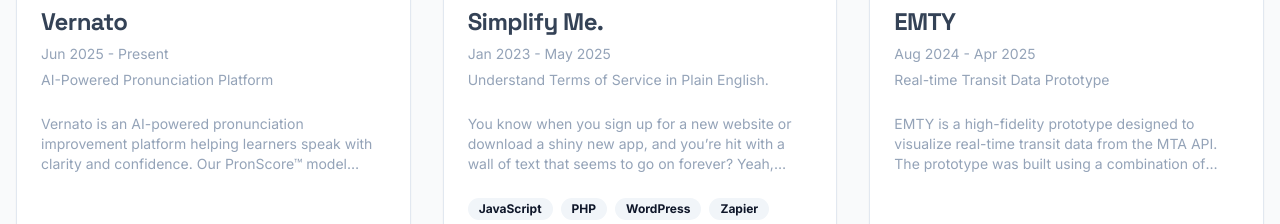
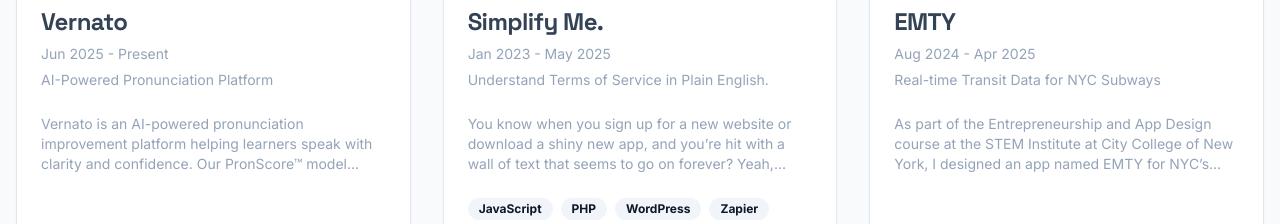
Before and after one commit to aarushkmalhotra/aarushkmalhotra.github.io, a Next.js app: page / in a window 1280 px wide. Shown: the part 1772-1996 px from the top of the page. Built offline with nearby package versions, Linux system fonts and the light colour scheme; no server answers.

Commit message:
Initial public release for portfolio review

```diff
--- a/src/app/about/AboutClientPage.tsx
+++ b/src/app/about/AboutClientPage.tsx
@@ -37,6 +37,13 @@
     company: "Vernato",
     period: "June 2025 - Present",
     description: "Vernato is an AI-powered pronunciation improvement platform helping learners speak with clarity and confidence. Our PronScore™ model combines accuracy, fluency, and completeness into a single score, giving users actionable feedback that actually drives progress.",
+    icon: <Briefcase className="w-5 h-5 text-primary" />
+  },
+  {
+    role: "Lead Developer and App Designer",
+    company: "EMTY Commuting App",
+    period: "Aug 2024 – April 2025",
+    description: "Designed UX in Figma to display real-time subway car occupancy; built secure real-time backend with Firebase Auth and Realtime Database. Presented EMTY at the U.S. Capitol and to Congressman Adriano Espaillat’s office.",
     icon: <Briefcase className="w-5 h-5 text-primary" />
   },
   {
--- a/src/lib/data/projects.json
+++ b/src/lib/data/projects.json
@@ -120,15 +120,16 @@
   {
     "id": "emty",
     "name": "EMTY",
-    "tagline": "Real-time Transit Data Prototype",
-    "description": "EMTY is a high-fidelity prototype designed to visualize real-time transit data from the MTA API. The prototype was built using a combination of design and database tools to simulate a live data environment. It demonstrates a concept for an intuitive user interface for tracking and understanding public transportation movements.",
+    "tagline": "Real-time Transit Data for NYC Subways",
+    "description": "As part of the Entrepreneurship and App Design course at the STEM Institute at City College of New York, I designed an app named EMTY for NYC’s Department of Transportation. EMTY provides real-time data on individual subway car passenger loads, helping to improve commuter flow and convenience. I plan to pitch EMTY to Rep. Espaillat as part of the 2025 Congressional App Challenge.",
     "keyFeatures": [
-      "Live visualization of transit data on an interactive map",
-      "User-friendly interface for tracking and filtering routes",
-      "Built with a focus on design and data simulation"
+      "Live visualization of subway car occupancy data",
+      "Designed UX in Figma for intuitive data display",
+      "Secure real-time backend with Firebase",
+      "Pitched to the U.S. Capitol and Congressman's office"
     ],
     "techStack": "Figma, Canva, Firebase, MTA API",
-    "outcomes": "Successfully created a proof-of-concept that demonstrates the feasibility of a live transit tracking application. The prototype was used to secure stakeholder buy-in for a full-scale development project. The design was praised for its clarity and user-centric approach.",
+    "outcomes": "Designed a high-fidelity prototype praised for its clarity and user-centric approach. Additionally, I earned a Gold Award in the course for our research poster, which highlighted how real-time data on passenger loads and waiting times can enhance the commuting experience. The prototype was used to secure stakeholder buy-in for a full-scale development project.",
     "repoUrl": null,
     "demoUrl": "https://linktr.ee/emty7",
     "images": ["emty-1"],
```
